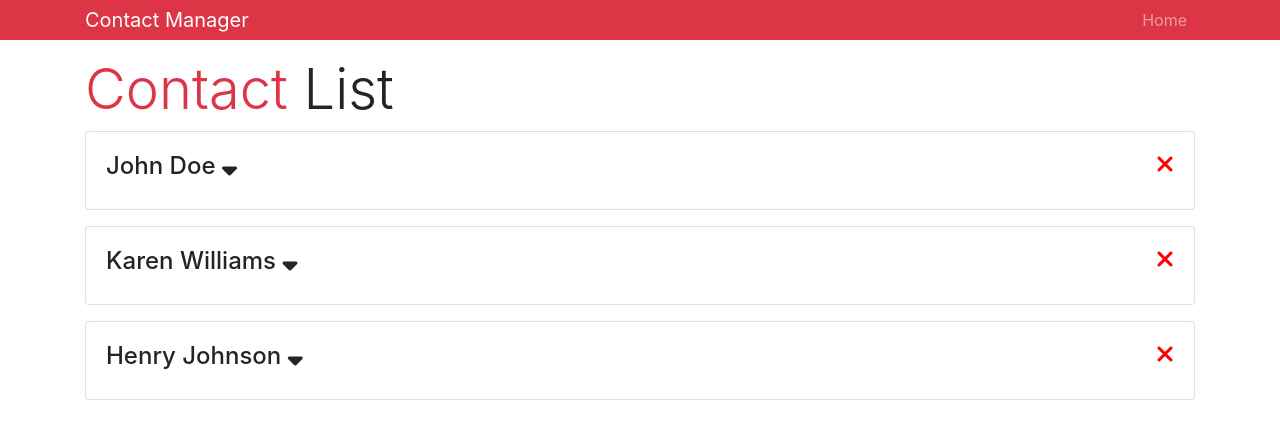
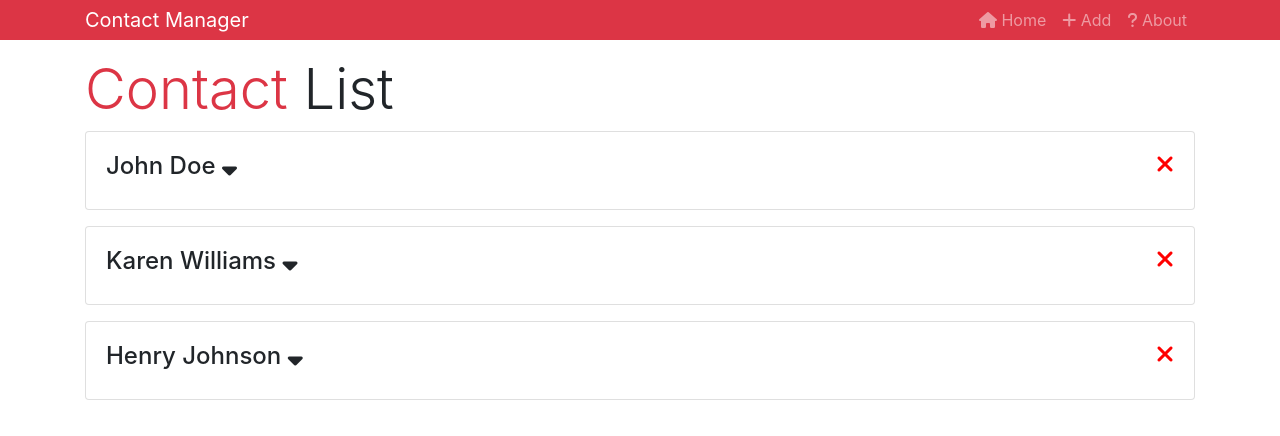
Before and after one commit to pitbull90/contactmanager, a React (Create React App) app: page / in a window 1280 px wide. Shown: the top 436 px of the page. Built offline with nearby package versions, Linux system fonts and the light colour scheme.

Commit message:
Add Links to header

```diff
--- a/src/App.css
+++ b/src/App.css
@@ -0,0 +1,3 @@
+.navbar-dark .navbar-nav .nav-link {
+  display: inline-block;
+}
--- a/src/components/layout/Header.js
+++ b/src/components/layout/Header.js
@@ -1,5 +1,6 @@
 import React from "react";
 import PropTypes from "prop-types";
+import { Link } from "react-router-dom";
 
 const Header = props => {
   const { branding } = props;
@@ -11,9 +12,17 @@ const Header = props => {
         </a>
         <ul className="navbar-nav ml-auto">
           <li className="nav-item">
-            <a href="/" className="nav-link">
-              Home
-            </a>
+            <Link to="/" className="nav-link">
+              <i className="fas fa-home" /> Home
+            </Link>
+
+            <Link to="/contact/add" className="nav-link">
+              <i className="fas fa-plus" /> Add
+            </Link>
+
+            <Link to="/about" className="nav-link">
+              <i className="fas fa-question" /> About
+            </Link>
           </li>
         </ul>
       </div>
```
